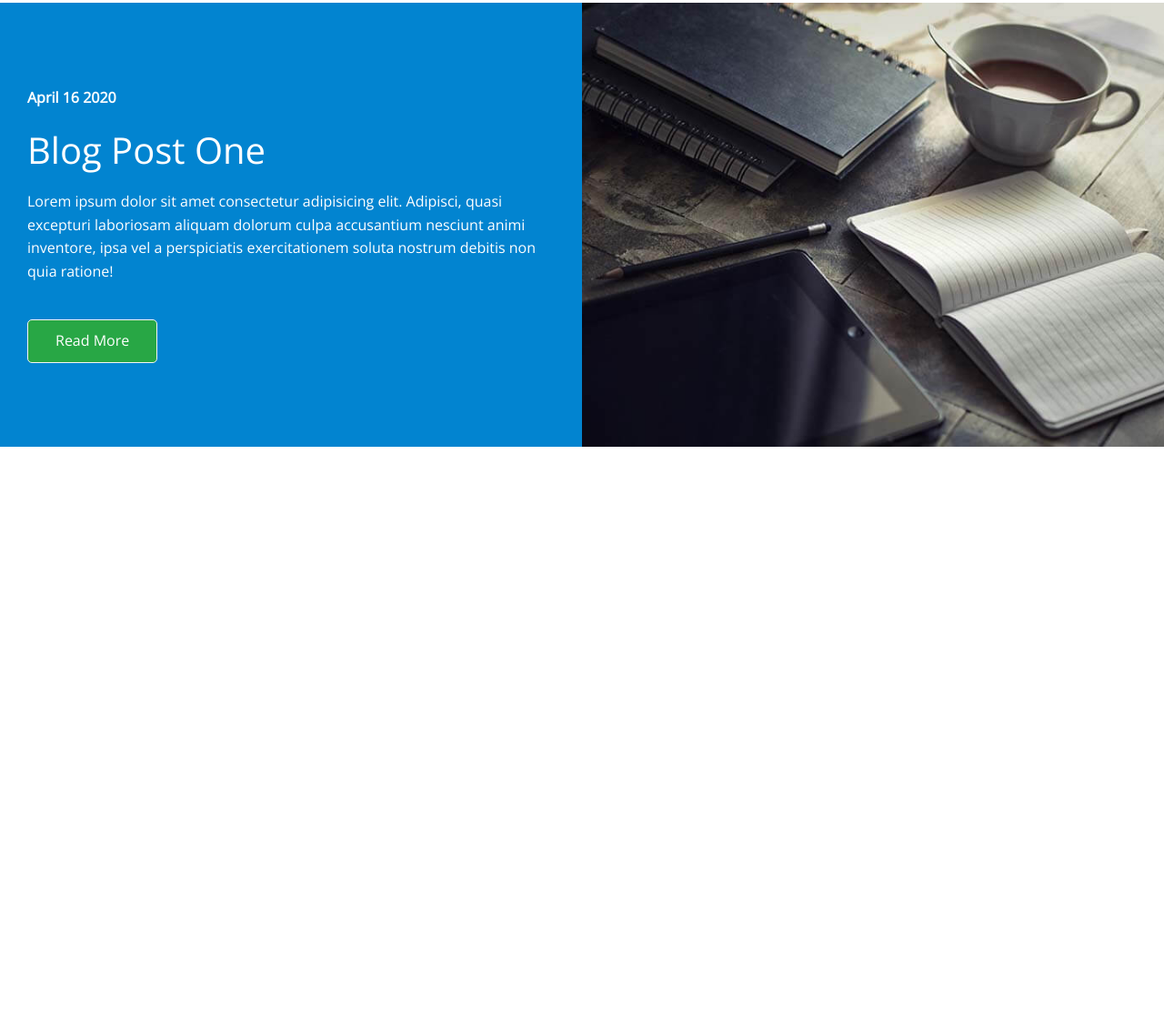
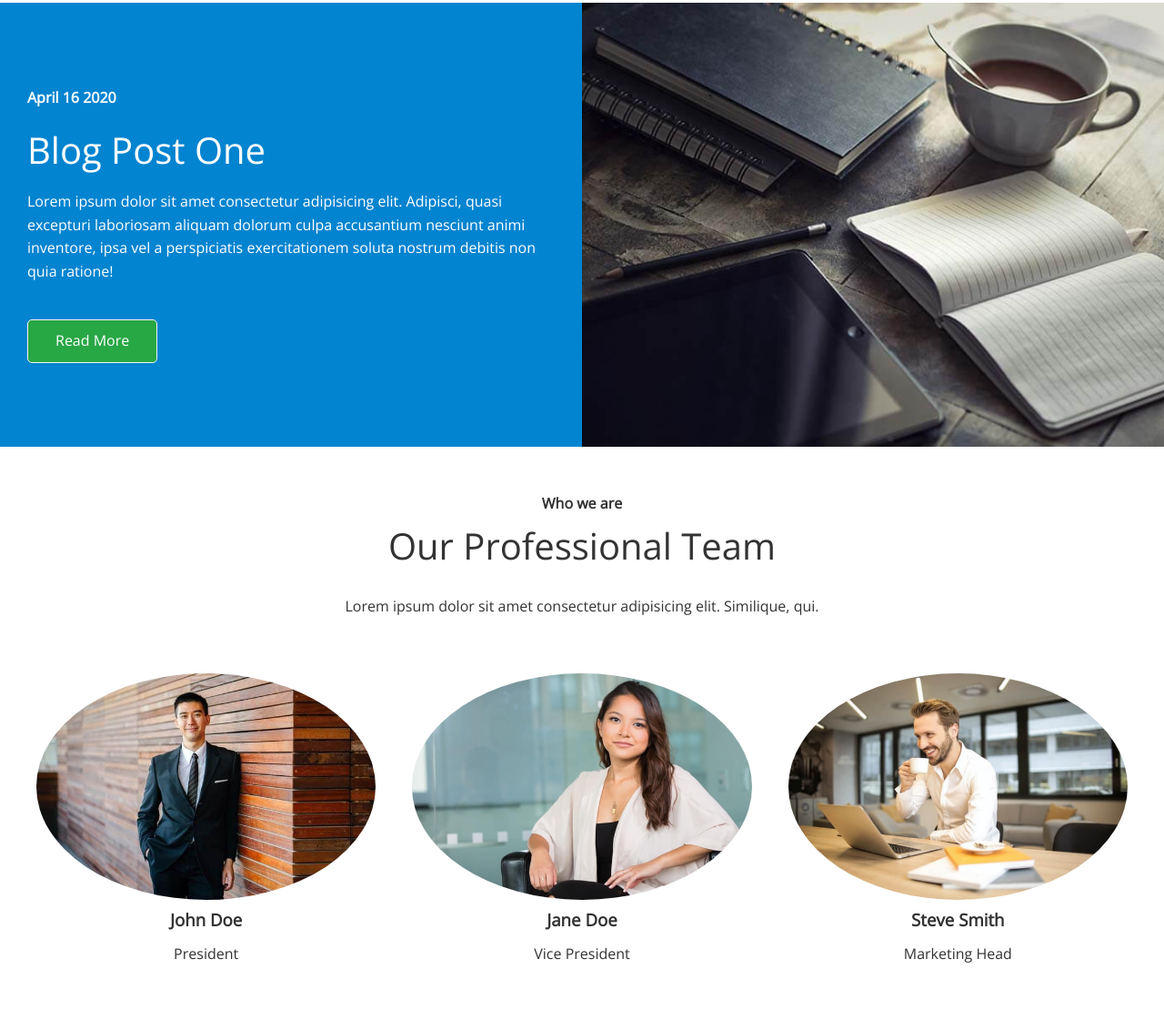
Before and after one commit to shakirullahi/htm5_css3_udemy_course, a plain HTML site: page edgeledger_website/index.html in a window 1280 px wide. Shown: the part 2213-3345 px from the top of the page at 91% size. Before the commit the page ends 2711 px from the top, so only its background shows below. Drawn offline with nearby package versions, Linux system fonts and the light colour scheme.

Commit message:
team section ui

```diff
--- a/edgeledger_website/css/utilities.css
+++ b/edgeledger_website/css/utilities.css
@@ -61,6 +61,10 @@
 
 .flex-items > div {
     padding: 20px;
+}
+
+.flex-items img {
+    border-radius: 50%;
 }
 
 /* Flex Columns */
--- a/edgeledger_website/index.html
+++ b/edgeledger_website/index.html
@@ -158,6 +158,48 @@
           </div>
         </div>
       </section>
+
+      <!-- Team -->
+      <section id="team" class="team section-padding">
+        <header class="section-header">
+          <h4 class="my-1">Who we are</h4>
+          <h2 class="my-2">Our Professional Team</h2>
+          <p class="my-1">
+            Lorem ipsum dolor sit amet consectetur adipisicing elit. Similique,
+            qui.
+          </p>
+        </header>
+        <div class="flex-items">
+            <div>
+              <img src="./images/team/person1.jpg" alt="">
+              <div>
+                <h3>John Doe</h3>
+                <p>
+                  President
+                </p>
+              </div>
+            </div>
+            <div>
+                <img src="./images/team/person2.jpg" alt="">
+              <div>
+                <h3>Jane Doe</h3>
+                <p>
+                  Vice President
+                </p>
+              </div>
+            </div>
+            <div>
+                <img src="./images/team/person3.jpg" alt="">
+              <div>
+                <h3>Steve Smith</h3>
+                <p>
+                  Marketing Head
+                </p>
+              </div>
+            </div>
+          </div>
+      </section>
+
     </main>
   </body>
 </html>
```
